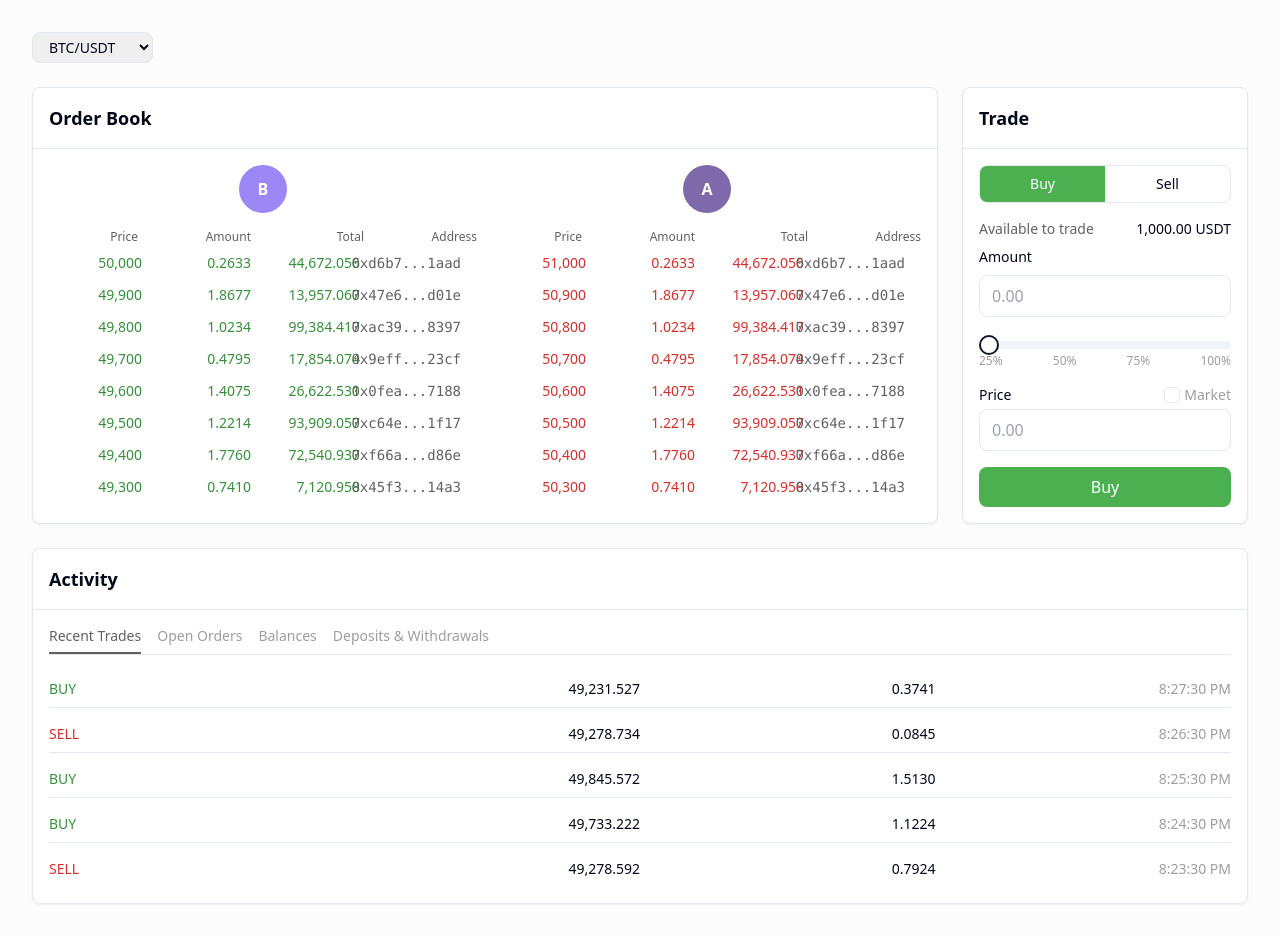
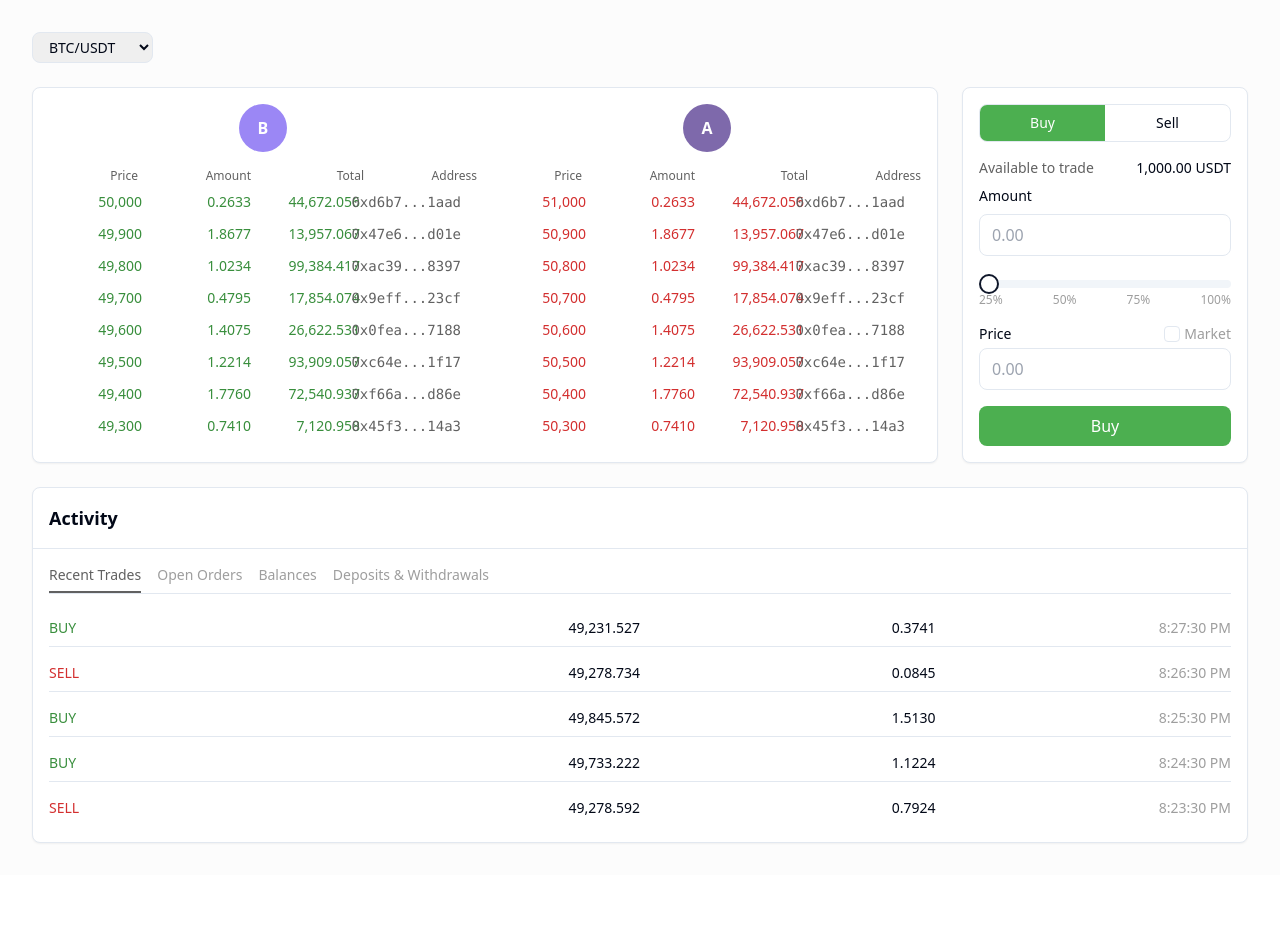
Before and after one commit to aspensprotocol/tradeglance-ui, a React (Vite) app: page / in a window 1280 px wide. After the commit the page ends 875 px from the top, so only its background shows below. Built offline with nearby package versions, Linux system fonts and the light colour scheme.

Commit message:
Remove component titles
Remove the titles from the Order Book, Trade, and Activity components.

```diff
--- a/src/components/ActivityPanel.tsx
+++ b/src/components/ActivityPanel.tsx
@@ -1,4 +1,3 @@
-
 import { useState } from "react";
 import { cn } from "@/lib/utils";
 
@@ -63,7 +62,6 @@ const ActivityPanel = () => {
       </div>
 
       <div className="p-4">
-        {/* Tabs */}
         <div className="flex space-x-4 border-b mb-4">
           <button
             onClick={() => setActiveTab("trades")}
@@ -123,7 +121,6 @@ const ActivityPanel = () => {
           </button>
         </div>
 
-        {/* Content */}
         <div className="animate-fade-in">
           {activeTab === "trades" ? (
             <div className="space-y-2">
--- a/src/components/OrderBook.tsx
+++ b/src/components/OrderBook.tsx
@@ -58,10 +58,6 @@ const OrderBook = () => {
 
   return (
     <div className="h-full bg-white rounded-lg shadow-sm border animate-fade-in">
-      <div className="p-4 border-b">
-        <h2 className="text-lg font-semibold">Order Book</h2>
-      </div>
-
       <div className="flex gap-4 p-4">
         <div className="flex-1 space-y-1">
           {/* Bids Logo */}
--- a/src/components/TradeForm.tsx
+++ b/src/components/TradeForm.tsx
@@ -1,4 +1,3 @@
-
 import { useState } from "react";
 import { cn } from "@/lib/utils";
 import { Check } from "lucide-react";
@@ -23,10 +22,6 @@ const TradeForm = ({ selectedPair }: TradeFormProps) => {
 
   return (
     <div className="h-full bg-white rounded-lg shadow-sm border animate-fade-in">
-      <div className="p-4 border-b">
-        <h2 className="text-lg font-semibold">Trade</h2>
-      </div>
-
       <div className="p-4 space-y-4">
         {/* Tabs */}
         <div className="flex rounded-lg border overflow-hidden">
```
